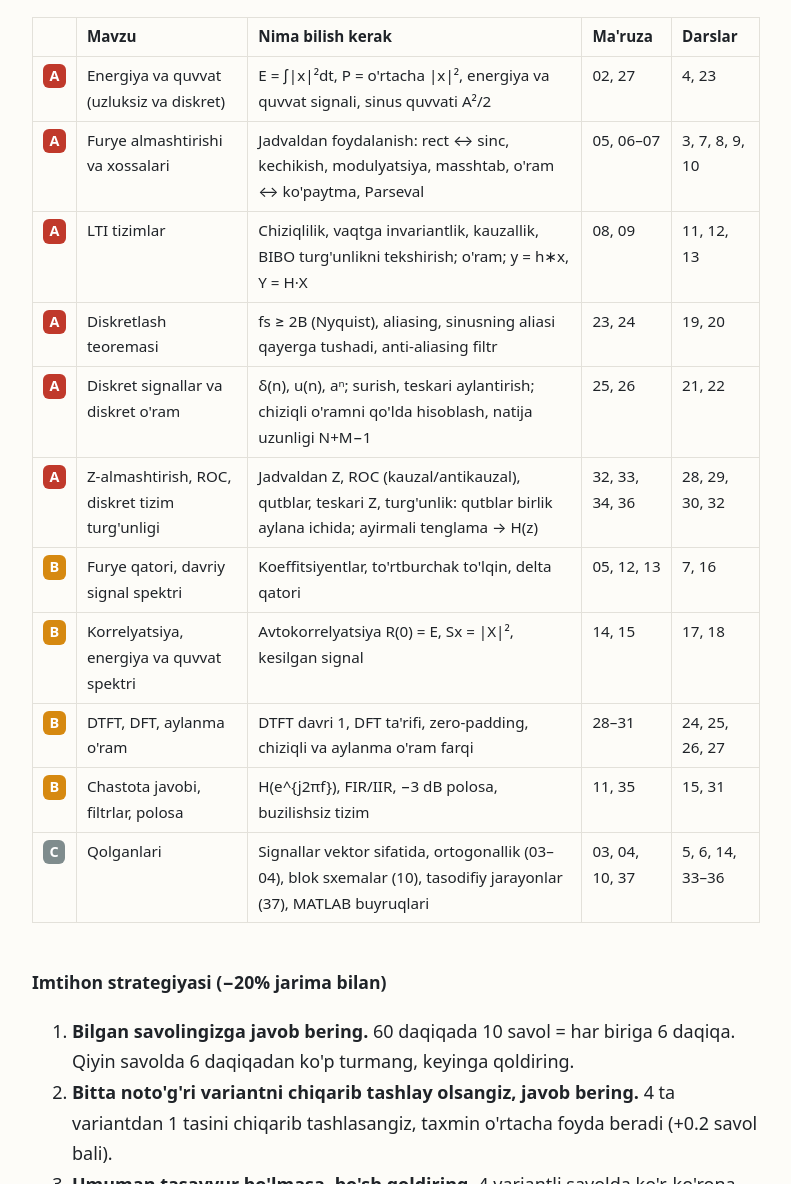
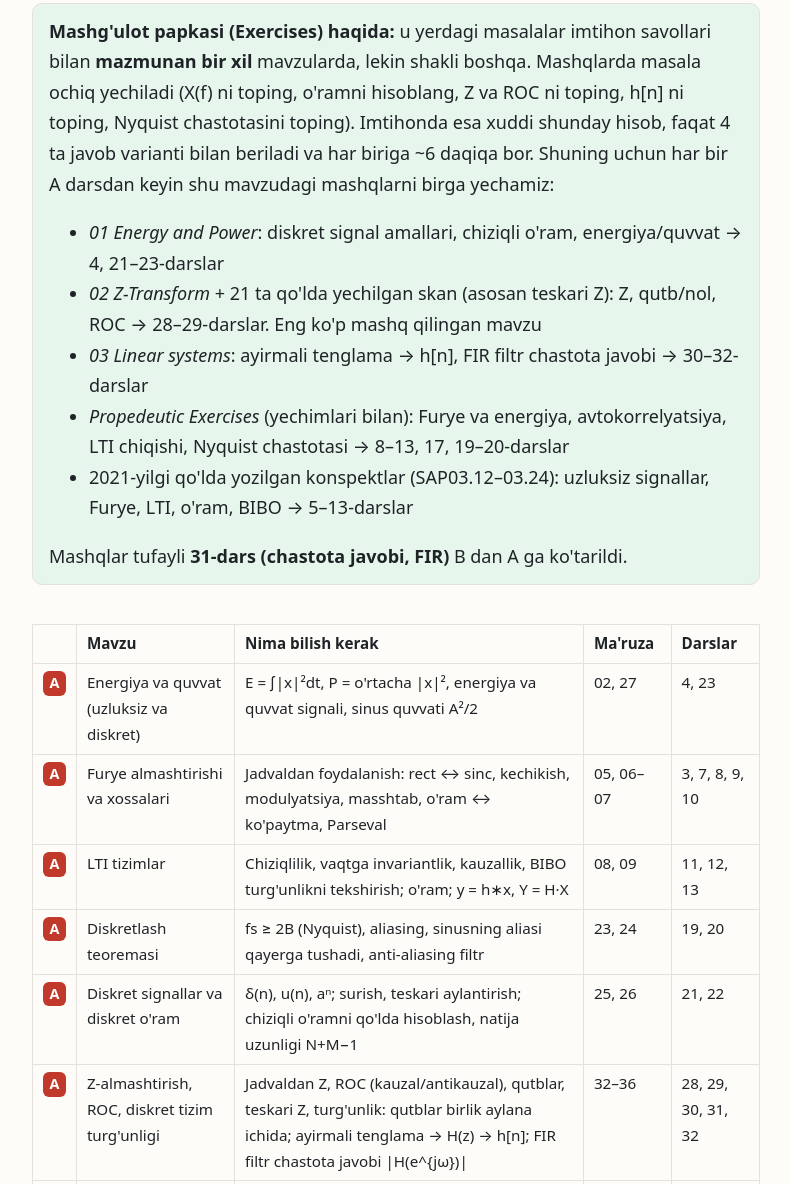
Before and after one commit to isadulla7/preparing-exams, a plain HTML site: page plan.html in a window 1280 px wide. Shown: the part 4364-5548 px from the top of the page, without its empty margins (244-1035 px from the left). Drawn offline with Linux system fonts and the light colour scheme.

Commit message:
Ustuvorlik rejasi: Signal analysis mashqlari imtihon mavzulariga bog'landi, 31-dars A ga
Co-Authored-By: Claude Opus 5.5 <noreply@anthropic.com>
Claude-Session: https://claude.ai/code/session_01VmwaySZsuGkaMy6TjobiRb

```diff
--- a/plan.html
+++ b/plan.html
@@ -110,6 +110,15 @@ Avval ikkala fanning A mavzularini tugatamiz, keyin B ga o'tamiz. Darslar shu ta
 
 <h3>Mavzular og'irligi</h3>
 <p>Eski imtihon savollari yo'q, shuning uchun og'irlik quyidagilarga qarab baholandi: (1) 1-ma'ruzadagi kurs dasturining 10 ta bo'limi (imtihon "hamma mavzulardan"), (2) mashg'ulot papkasidagi masala to'plamlari (energiya/quvvat, Z-almashtirish, diskret tizimlar, Furye, korrelyatsiya, LTI, Nyquist), (3) imtihonda beriladigan jadval (Furye va Z). Ko'p mashq qilingan va jadvali beriladigan mavzu ko'proq tushadi deb hisoblandi. Bu baho, kafolat emas.</p>
+<div class="box ok"><strong>Mashg'ulot papkasi (Exercises) haqida:</strong> u yerdagi masalalar imtihon savollari bilan <strong>mazmunan bir xil</strong> mavzularda, lekin shakli boshqa. Mashqlarda masala ochiq yechiladi (X(f) ni toping, o'ramni hisoblang, Z va ROC ni toping, h[n] ni toping, Nyquist chastotasini toping). Imtihonda esa xuddi shunday hisob, faqat 4 ta javob varianti bilan beriladi va har biriga ~6 daqiqa bor. Shuning uchun har bir A darsdan keyin shu mavzudagi mashqlarni birga yechamiz:
+<ul>
+<li><em>01 Energy and Power</em>: diskret signal amallari, chiziqli o'ram, energiya/quvvat → 4, 21–23-darslar</li>
+<li><em>02 Z-Transform</em> + 21 ta qo'lda yechilgan skan (asosan teskari Z): Z, qutb/nol, ROC → 28–29-darslar. Eng ko'p mashq qilingan mavzu</li>
+<li><em>03 Linear systems</em>: ayirmali tenglama → h[n], FIR filtr chastota javobi → 30–32-darslar</li>
+<li><em>Propedeutic Exercises</em> (yechimlari bilan): Furye va energiya, avtokorrelyatsiya, LTI chiqishi, Nyquist chastotasi → 8–13, 17, 19–20-darslar</li>
+<li>2021-yilgi qo'lda yozilgan konspektlar (SAP03.12–03.24): uzluksiz signallar, Furye, LTI, o'ram, BIBO → 5–13-darslar</li>
+</ul>
+Mashqlar tufayli <strong>31-dars (chastota javobi, FIR)</strong> B dan A ga ko'tarildi.</div>
 
 <div class="wrap"><table>
 <tr><th></th><th>Mavzu</th><th>Nima bilish kerak</th><th>Ma'ruza</th><th>Darslar</th></tr>
@@ -118,11 +127,11 @@ Avval ikkala fanning A mavzularini tugatamiz, keyin B ga o'tamiz. Darslar shu ta
 <tr><td><span class="tag tA">A</span></td><td>LTI tizimlar</td><td>Chiziqlilik, vaqtga invariantlik, kauzallik, BIBO turg'unlikni tekshirish; o'ram; y = h∗x, Y = H·X</td><td>08, 09</td><td>11, 12, 13</td></tr>
 <tr><td><span class="tag tA">A</span></td><td>Diskretlash teoremasi</td><td>fs ≥ 2B (Nyquist), aliasing, sinusning aliasi qayerga tushadi, anti-aliasing filtr</td><td>23, 24</td><td>19, 20</td></tr>
 <tr><td><span class="tag tA">A</span></td><td>Diskret signallar va diskret o'ram</td><td>δ(n), u(n), aⁿ; surish, teskari aylantirish; chiziqli o'ramni qo'lda hisoblash, natija uzunligi N+M−1</td><td>25, 26</td><td>21, 22</td></tr>
-<tr><td><span class="tag tA">A</span></td><td>Z-almashtirish, ROC, diskret tizim turg'unligi</td><td>Jadvaldan Z, ROC (kauzal/antikauzal), qutblar, teskari Z, turg'unlik: qutblar birlik aylana ichida; ayirmali tenglama → H(z)</td><td>32, 33, 34, 36</td><td>28, 29, 30, 32</td></tr>
+<tr><td><span class="tag tA">A</span></td><td>Z-almashtirish, ROC, diskret tizim turg'unligi</td><td>Jadvaldan Z, ROC (kauzal/antikauzal), qutblar, teskari Z, turg'unlik: qutblar birlik aylana ichida; ayirmali tenglama → H(z) → h[n]; FIR filtr chastota javobi |H(e^{jω})|</td><td>32–36</td><td>28, 29, 30, 31, 32</td></tr>
 <tr><td><span class="tag tB">B</span></td><td>Furye qatori, davriy signal spektri</td><td>Koeffitsiyentlar, to'rtburchak to'lqin, delta qatori</td><td>05, 12, 13</td><td>7, 16</td></tr>
 <tr><td><span class="tag tB">B</span></td><td>Korrelyatsiya, energiya va quvvat spektri</td><td>Avtokorrelyatsiya R(0) = E, Sx = |X|², kesilgan signal</td><td>14, 15</td><td>17, 18</td></tr>
 <tr><td><span class="tag tB">B</span></td><td>DTFT, DFT, aylanma o'ram</td><td>DTFT davri 1, DFT ta'rifi, zero-padding, chiziqli va aylanma o'ram farqi</td><td>28–31</td><td>24, 25, 26, 27</td></tr>
-<tr><td><span class="tag tB">B</span></td><td>Chastota javobi, filtrlar, polosa</td><td>H(e^{j2πf}), FIR/IIR, −3 dB polosa, buzilishsiz tizim</td><td>11, 35</td><td>15, 31</td></tr>
+<tr><td><span class="tag tB">B</span></td><td>Polosa, filtrlar, buzilishsiz tizim</td><td>−3 dB polosa, LPF/HPF, buzilishsiz tizim</td><td>11</td><td>15</td></tr>
 <tr><td><span class="tag tC">C</span></td><td>Qolganlari</td><td>Signallar vektor sifatida, ortogonallik (03–04), blok sxemalar (10), tasodifiy jarayonlar (37), MATLAB buyruqlari</td><td>03, 04, 10, 37</td><td>5, 6, 14, 33–36</td></tr>
 </table></div>
 
@@ -144,9 +153,9 @@ Avval ikkala fanning A mavzularini tugatamiz, keyin B ga o'tamiz. Darslar shu ta
 <tr><td>3<br><span class="small">14–20 dek</span></td><td><span class="tag tA">A</span> Uzatish liniyalari: 24, 25, 26</td><td><span class="tag tA">A</span> 10 (Furye xossalari, jadval), 11, 12 (tizim, o'ram)</td></tr>
 <tr><td>4<br><span class="small">21–27 dek</span></td><td><span class="tag tA">A</span> 29 (TL mashq) + ADC: 16, 18</td><td><span class="tag tA">A</span> 13 (H(f), turg'unlik), 19, 20 (diskretlash)</td></tr>
 <tr><td>5<br><span class="small">28 dek – 3 yan</span></td><td><span class="tag tA">A</span> 20 (ADC mashq), 33 (stabilizatorlar), 34</td><td><span class="tag tA">A</span> 21, 22 (diskret signal, o'ram), 23</td></tr>
-<tr><td>6<br><span class="small">4–10 yan</span></td><td><span class="tag tA">A</span> Measurements: 35 (noaniqlik), 39 (sensorlar), 40 (2019 masalalari)</td><td><span class="tag tA">A</span> 28, 29 (Z, ROC), 30, 32 (diskret tizim, turg'unlik)</td></tr>
+<tr><td>6<br><span class="small">4–10 yan</span></td><td><span class="tag tA">A</span> Measurements: 35 (noaniqlik), 39 (sensorlar), 40 (2019 masalalari)</td><td><span class="tag tA">A</span> 28, 29 (Z, ROC), 30, 31, 32 (diskret tizim, chastota javobi, turg'unlik)</td></tr>
 <tr><td>7<br><span class="small">11–17 yan</span></td><td><span class="tag tB">B</span> 30, 31, 32 (issiqlik, ripple, zener), 6 (CMOS), 21–22 (xotiralar)</td><td><span class="tag tB">B</span> 17, 18 (korrelyatsiya, spektr), 24–25 (DTFT)</td></tr>
-<tr><td>8<br><span class="small">18–24 yan</span></td><td><span class="tag tB">B</span> 10, 13, 17, 36–38 + 117 ta savoldan test mashqi</td><td><span class="tag tB">B</span> 26–27 (DFT), 15, 31 + 1-sinov testi</td></tr>
+<tr><td>8<br><span class="small">18–24 yan</span></td><td><span class="tag tB">B</span> 10, 13, 17, 36–38 + 117 ta savoldan test mashqi</td><td><span class="tag tB">B</span> 26–27 (DFT), 15 + 1-sinov testi</td></tr>
 <tr><td>9<br><span class="small">25–31 yan</span></td><td>11 ta eski imtihon, vaqt bilan (90 daqiqa)</td><td>Sinov testlari (37-dars), xatolar tahlili, konspektlar</td></tr>
 </table></div>
 <p class="small">Bitta dars tushunilmasa ("tushunmadim"), u soddaroq qayta yoziladi va jadval biroz suriladi. Shuning uchun B mavzular 7–8-haftaga qo'yilgan: kechiksangiz ham A mavzular imtihongacha tugaydi.</p>
```
